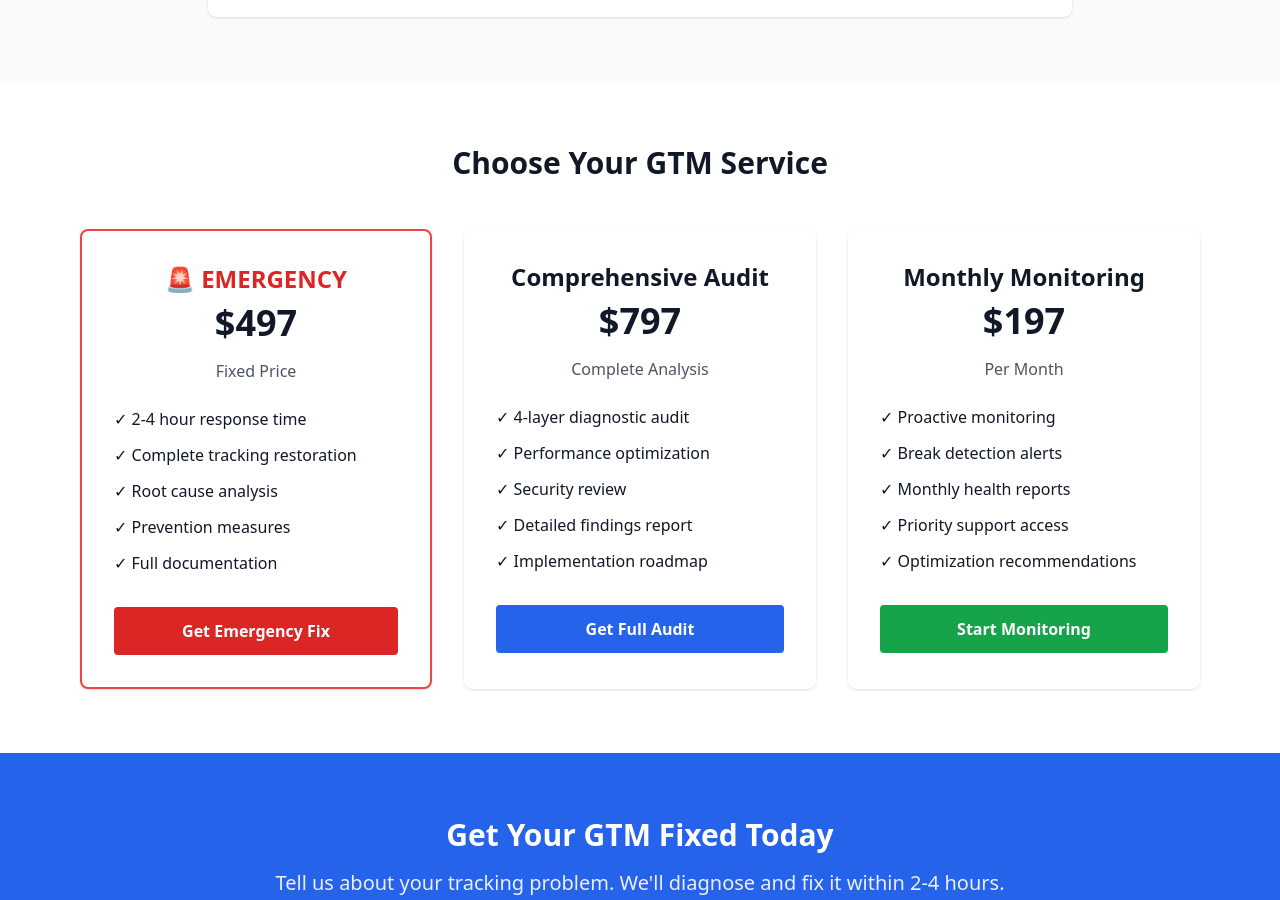
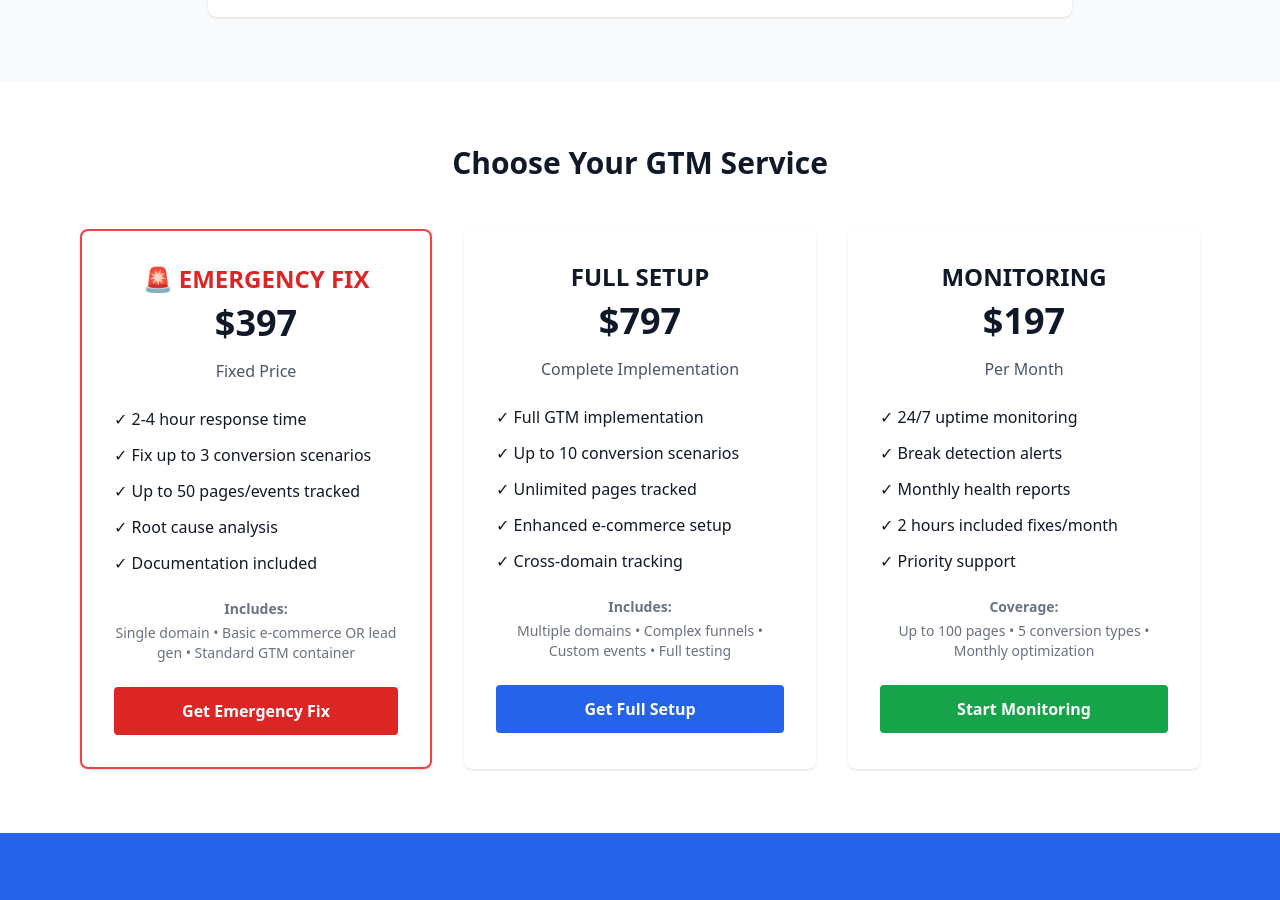
Before and after one commit to gtmsetupservice/gtmsetupservice.com, a Jekyll site: the page built from index.md, in a window 1280 px wide and 900 px high, scrolled down 5080 px. Built offline with Jekyll 4.4.1, drawn with Linux system fonts in a browser that asks for light colours; nearby versions of some CDN libraries; some of the changed text lies outside the part shown.

Commit message:
Update pricing to  and add service boundaries
- Changed emergency fix price from  to
- Added clear boundaries for each service tier:
  - Emergency Fix: Up to 3 conversions, 50 pages, single domain
  - Full Setup: Up to 10 conversions, unlimited pages, multiple domains
  - Monitoring: Up to 100 pages, 5 conversion types, 2 hours fixes/month
- Updated config file pricing
- Changed Comprehensive Audit to Full Setup for clarity

```diff
--- a/_config.yml
+++ b/_config.yml
@@ -44,6 +44,6 @@ crm_api_key: # Your FluentCRM API key
 
 # Service-specific settings
 service_type: gtm
-emergency_price: "$497"
-audit_price: "$797"
+emergency_price: "$397"
+full_setup_price: "$797"
 monitoring_price: "$197/month"
--- a/index.md
+++ b/index.md
@@ -50,7 +50,7 @@ description: GTM not working? Get emergency recovery in 2-4 hours. Fix broken Go
                     </svg>
                     {% endfor %}
                 </div>
-                <p class="mb-4">"Was skeptical about hiring remote help for GTM. They screen-shared, explained every step, and had it fixed before lunch. Best $497 I've spent on marketing infrastructure."</p>
+                <p class="mb-4">"Was skeptical about hiring remote help for GTM. They screen-shared, explained every step, and had it fixed before lunch. Best $397 I've spent on marketing infrastructure."</p>
                 <p class="font-semibold">- Jennifer L., Marketing Manager</p>
             </div>
         </div>
@@ -124,7 +124,7 @@ description: GTM not working? Get emergency recovery in 2-4 hours. Fix broken Go
                     </tr>
                     <tr>
                         <td class="px-6 py-4">Fixed Pricing</td>
-                        <td class="px-6 py-4 text-center">✅ $497 flat</td>
+                        <td class="px-6 py-4 text-center">✅ $397 flat</td>
                         <td class="px-6 py-4 text-center">❌ $150-300/hour</td>
                         <td class="px-6 py-4 text-center">❌ $75-150/hour</td>
                     </tr>
@@ -340,16 +340,20 @@ description: GTM not working? Get emergency recovery in 2-4 hours. Fix broken Go
         <div class="grid md:grid-cols-3 gap-8">
             <div class="bg-white p-8 rounded-lg shadow border-2 border-red-500">
                 <div class="text-center">
-                    <h3 class="text-2xl font-bold mb-2 text-red-600">🚨 EMERGENCY</h3>
-                    <p class="text-4xl font-bold mb-4">$497</p>
+                    <h3 class="text-2xl font-bold mb-2 text-red-600">🚨 EMERGENCY FIX</h3>
+                    <p class="text-4xl font-bold mb-4">$397</p>
                     <p class="text-gray-600 mb-6">Fixed Price</p>
-                    <ul class="text-left space-y-3 mb-8">
+                    <ul class="text-left space-y-3 mb-6">
                         <li>✓ 2-4 hour response time</li>
-                        <li>✓ Complete tracking restoration</li>
+                        <li>✓ Fix up to 3 conversion scenarios</li>
+                        <li>✓ Up to 50 pages/events tracked</li>
                         <li>✓ Root cause analysis</li>
-                        <li>✓ Prevention measures</li>
-                        <li>✓ Full documentation</li>
+                        <li>✓ Documentation included</li>
                     </ul>
+                    <div class="text-sm text-gray-500 mb-6">
+                        <p class="font-semibold mb-1">Includes:</p>
+                        <p>Single domain • Basic e-commerce OR lead gen • Standard GTM container</p>
+                    </div>
                     <a href="#contact" class="block w-full bg-red-600 hover:bg-red-700 text-white font-bold py-3 px-6 rounded text-center">
                         Get Emergency Fix
                     </a>
@@ -358,34 +362,42 @@ description: GTM not working? Get emergency recovery in 2-4 hours. Fix broken Go
 
             <div class="bg-white p-8 rounded-lg shadow">
                 <div class="text-center">
-                    <h3 class="text-2xl font-bold mb-2">Comprehensive Audit</h3>
+                    <h3 class="text-2xl font-bold mb-2">FULL SETUP</h3>
                     <p class="text-4xl font-bold mb-4">$797</p>
-                    <p class="text-gray-600 mb-6">Complete Analysis</p>
-                    <ul class="text-left space-y-3 mb-8">
-                        <li>✓ 4-layer diagnostic audit</li>
-                        <li>✓ Performance optimization</li>
-                        <li>✓ Security review</li>
-                        <li>✓ Detailed findings report</li>
-                        <li>✓ Implementation roadmap</li>
+                    <p class="text-gray-600 mb-6">Complete Implementation</p>
+                    <ul class="text-left space-y-3 mb-6">
+                        <li>✓ Full GTM implementation</li>
+                        <li>✓ Up to 10 conversion scenarios</li>
+                        <li>✓ Unlimited pages tracked</li>
+                        <li>✓ Enhanced e-commerce setup</li>
+                        <li>✓ Cross-domain tracking</li>
                     </ul>
+                    <div class="text-sm text-gray-500 mb-6">
+                        <p class="font-semibold mb-1">Includes:</p>
+                        <p>Multiple domains • Complex funnels • Custom events • Full testing</p>
+                    </div>
                     <a href="#contact" class="block w-full bg-blue-600 hover:bg-blue-700 text-white font-bold py-3 px-6 rounded text-center">
-                        Get Full Audit
+                        Get Full Setup
                     </a>
                 </div>
             </div>
 
             <div class="bg-white p-8 rounded-lg shadow">
                 <div class="text-center">
-                    <h3 class="text-2xl font-bold mb-2">Monthly Monitoring</h3>
+                    <h3 class="text-2xl font-bold mb-2">MONITORING</h3>
                     <p class="text-4xl font-bold mb-4">$197</p>
                     <p class="text-gray-600 mb-6">Per Month</p>
-                    <ul class="text-left space-y-3 mb-8">
-                        <li>✓ Proactive monitoring</li>
+                    <ul class="text-left space-y-3 mb-6">
+                        <li>✓ 24/7 uptime monitoring</li>
                         <li>✓ Break detection alerts</li>
                         <li>✓ Monthly health reports</li>
-                        <li>✓ Priority support access</li>
-                        <li>✓ Optimization recommendations</li>
+                        <li>✓ 2 hours included fixes/month</li>
+                        <li>✓ Priority support</li>
                     </ul>
+                    <div class="text-sm text-gray-500 mb-6">
+                        <p class="font-semibold mb-1">Coverage:</p>
+                        <p>Up to 100 pages • 5 conversion types • Monthly optimization</p>
+                    </div>
                     <a href="#contact" class="block w-full bg-green-600 hover:bg-green-700 text-white font-bold py-3 px-6 rounded text-center">
                         Start Monitoring
                     </a>
```
